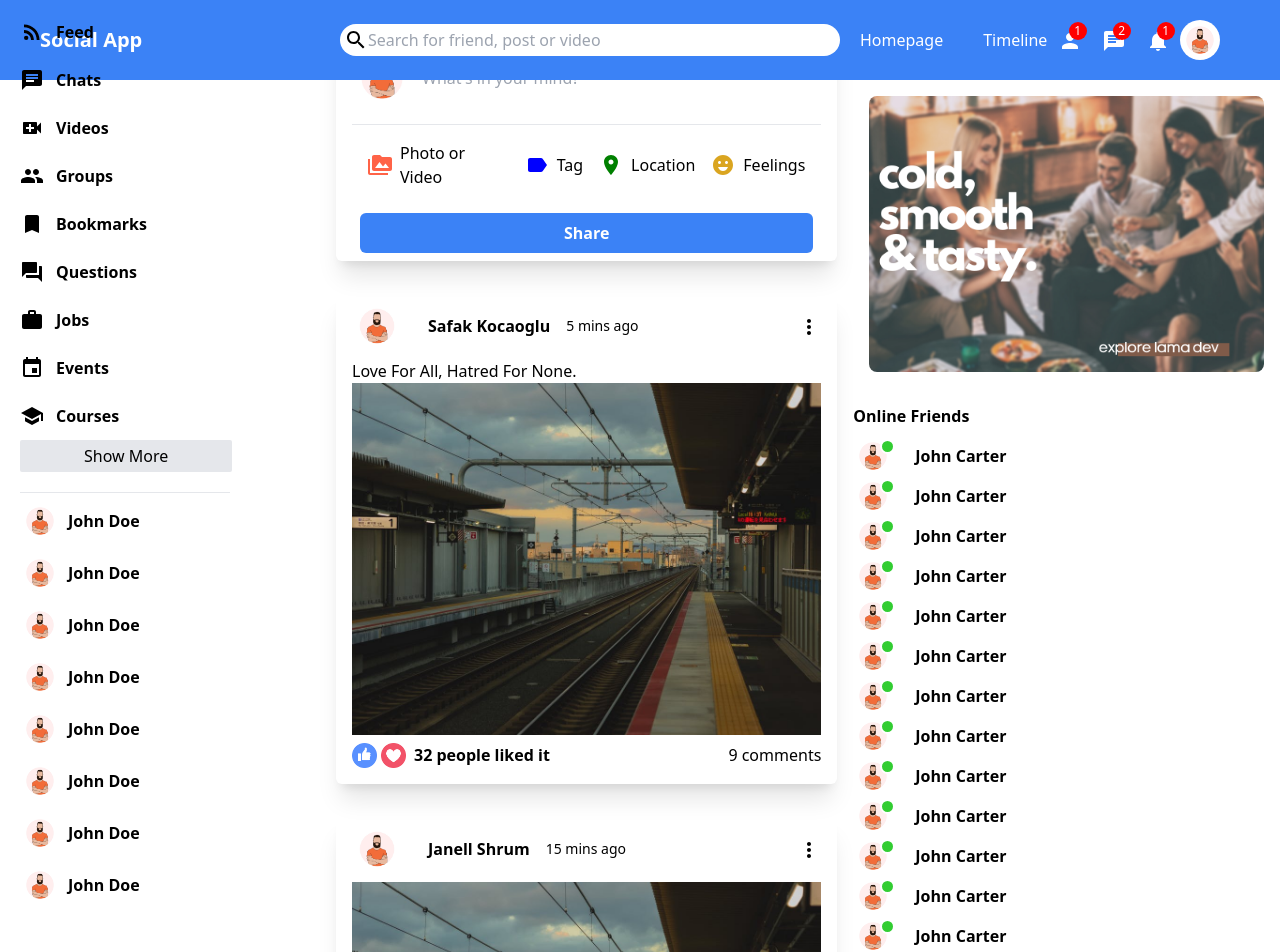
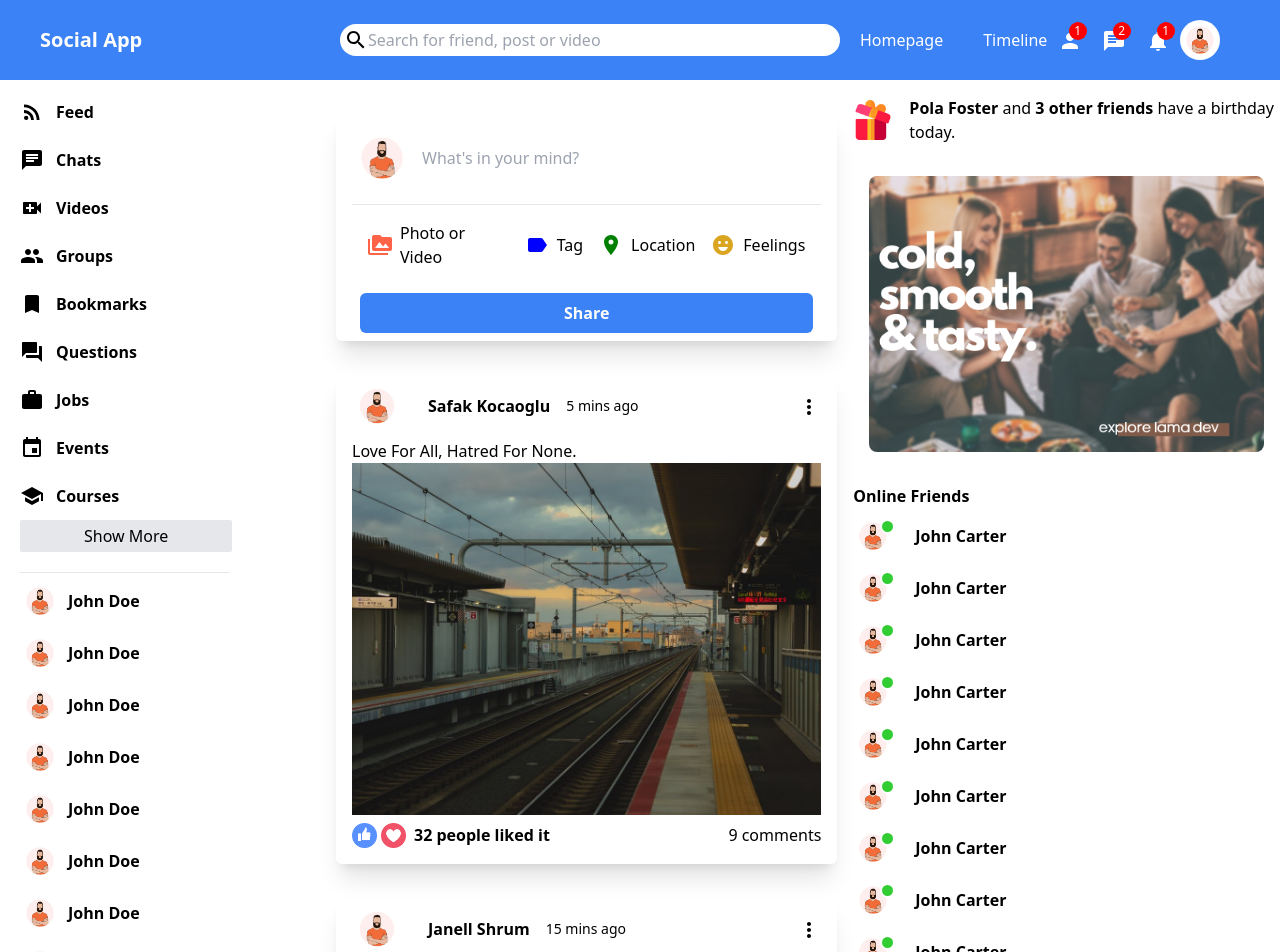
Before and after one commit to chienwchou/social-app, a React (Create React App) app: page / in a window 1280 px wide. Shown: the top 952 px of the page. Built offline with nearby package versions, Linux system fonts and the light colour scheme.

Commit message:
adjust home page styles

```diff
--- a/src/components/rightbar/Rightbar.jsx
+++ b/src/components/rightbar/Rightbar.jsx
@@ -17,7 +17,7 @@ export default function Rightbar({ className, ...props }) {
         />
         <h4 className="rightbarTitle font-bold mb-2">Online Friends</h4>
         <ul className="rightbarFriendList">
-          <li className="rightbarFriend flex items-center gap-3">
+          <li className="rightbarFriend flex items-center gap-3 pb-3">
             <div className="rightbarProfileImgContainer relative">
               <img
                 className="rightbarProfileImg"
@@ -28,7 +28,7 @@ export default function Rightbar({ className, ...props }) {
             </div>
             <span className="rightbarUsername font-bold">John Carter</span>
           </li>
-          <li className="rightbarFriend flex items-center gap-3">
+          <li className="rightbarFriend flex items-center gap-3 pb-3">
             <div className="rightbarProfileImgContainer relative">
               <img
                 className="rightbarProfileImg"
@@ -39,7 +39,7 @@ export default function Rightbar({ className, ...props }) {
             </div>
             <span className="rightbarUsername font-bold">John Carter</span>
           </li>
-          <li className="rightbarFriend flex items-center gap-3">
+          <li className="rightbarFriend flex items-center gap-3 pb-3">
             <div className="rightbarProfileImgContainer relative">
               <img
                 className="rightbarProfileImg"
@@ -50,7 +50,7 @@ export default function Rightbar({ className, ...props }) {
             </div>
             <span className="rightbarUsername font-bold">John Carter</span>
           </li>
-          <li className="rightbarFriend flex items-center gap-3">
+          <li className="rightbarFriend flex items-center gap-3 pb-3">
             <div className="rightbarProfileImgContainer relative">
               <img
                 className="rightbarProfileImg"
@@ -61,7 +61,7 @@ export default function Rightbar({ className, ...props }) {
             </div>
             <span className="rightbarUsername font-bold">John Carter</span>
           </li>
-          <li className="rightbarFriend flex items-center gap-3">
+          <li className="rightbarFriend flex items-center gap-3 pb-3">
             <div className="rightbarProfileImgContainer relative">
               <img
                 className="rightbarProfileImg"
@@ -72,7 +72,7 @@ export default function Rightbar({ className, ...props }) {
             </div>
             <span className="rightbarUsername font-bold">John Carter</span>
           </li>
-          <li className="rightbarFriend flex items-center gap-3">
+          <li className="rightbarFriend flex items-center gap-3 pb-3">
             <div className="rightbarProfileImgContainer relative">
               <img
                 className="rightbarProfileImg"
@@ -83,7 +83,7 @@ export default function Rightbar({ className, ...props }) {
             </div>
             <span className="rightbarUsername font-bold">John Carter</span>
           </li>
-          <li className="rightbarFriend flex items-center gap-3">
+          <li className="rightbarFriend flex items-center gap-3 pb-3">
             <div className="rightbarProfileImgContainer relative">
               <img
                 className="rightbarProfileImg"
@@ -94,7 +94,7 @@ export default function Rightbar({ className, ...props }) {
             </div>
             <span className="rightbarUsername font-bold">John Carter</span>
           </li>
-          <li className="rightbarFriend flex items-center gap-3">
+          <li className="rightbarFriend flex items-center gap-3 pb-3">
             <div className="rightbarProfileImgContainer relative">
               <img
                 className="rightbarProfileImg"
@@ -105,7 +105,7 @@ export default function Rightbar({ className, ...props }) {
             </div>
             <span className="rightbarUsername font-bold">John Carter</span>
           </li>
-          <li className="rightbarFriend flex items-center gap-3">
+          <li className="rightbarFriend flex items-center gap-3 pb-3">
             <div className="rightbarProfileImgContainer relative">
               <img
                 className="rightbarProfileImg"
@@ -116,7 +116,7 @@ export default function Rightbar({ className, ...props }) {
             </div>
             <span className="rightbarUsername font-bold">John Carter</span>
           </li>
-          <li className="rightbarFriend flex items-center gap-3">
+          <li className="rightbarFriend flex items-center gap-3 pb-3">
             <div className="rightbarProfileImgContainer relative">
               <img
                 className="rightbarProfileImg"
@@ -127,7 +127,7 @@ export default function Rightbar({ className, ...props }) {
             </div>
             <span className="rightbarUsername font-bold">John Carter</span>
           </li>
-          <li className="rightbarFriend flex items-center gap-3">
+          <li className="rightbarFriend flex items-center gap-3 pb-3">
             <div className="rightbarProfileImgContainer relative">
               <img
                 className="rightbarProfileImg"
@@ -138,7 +138,7 @@ export default function Rightbar({ className, ...props }) {
             </div>
             <span className="rightbarUsername font-bold">John Carter</span>
           </li>
-          <li className="rightbarFriend flex items-center gap-3">
+          <li className="rightbarFriend flex items-center gap-3 pb-3">
             <div className="rightbarProfileImgContainer relative">
               <img
                 className="rightbarProfileImg"
@@ -149,7 +149,7 @@ export default function Rightbar({ className, ...props }) {
             </div>
             <span className="rightbarUsername font-bold">John Carter</span>
           </li>
-          <li className="rightbarFriend flex items-center gap-3">
+          <li className="rightbarFriend flex items-center gap-3 pb-3">
             <div className="rightbarProfileImgContainer relative">
               <img
                 className="rightbarProfileImg"
--- a/src/components/topbar/Topbar.jsx
+++ b/src/components/topbar/Topbar.jsx
@@ -3,7 +3,7 @@ import "./topbar.css";
 
 export default function Topbar() {
   return (
-    <div className="fixed topbarContainer flex justify-between items-center px-10 py-5 bg-blue-500 w-full">
+    <div className="topbarContainer flex justify-between items-center px-10 py-5 bg-blue-500 w-full">
       <div className="topbarLeft font-bold text-xl basis-3/12">
         <span className="logo text-white">Social App</span>
       </div>
--- a/src/components/topbar/topbar.css
+++ b/src/components/topbar/topbar.css
@@ -11,3 +11,7 @@
   justify-content: center;
   align-items: center;
 }
+
+.topbarContainer {
+  z-index: 9999;
+}
```
